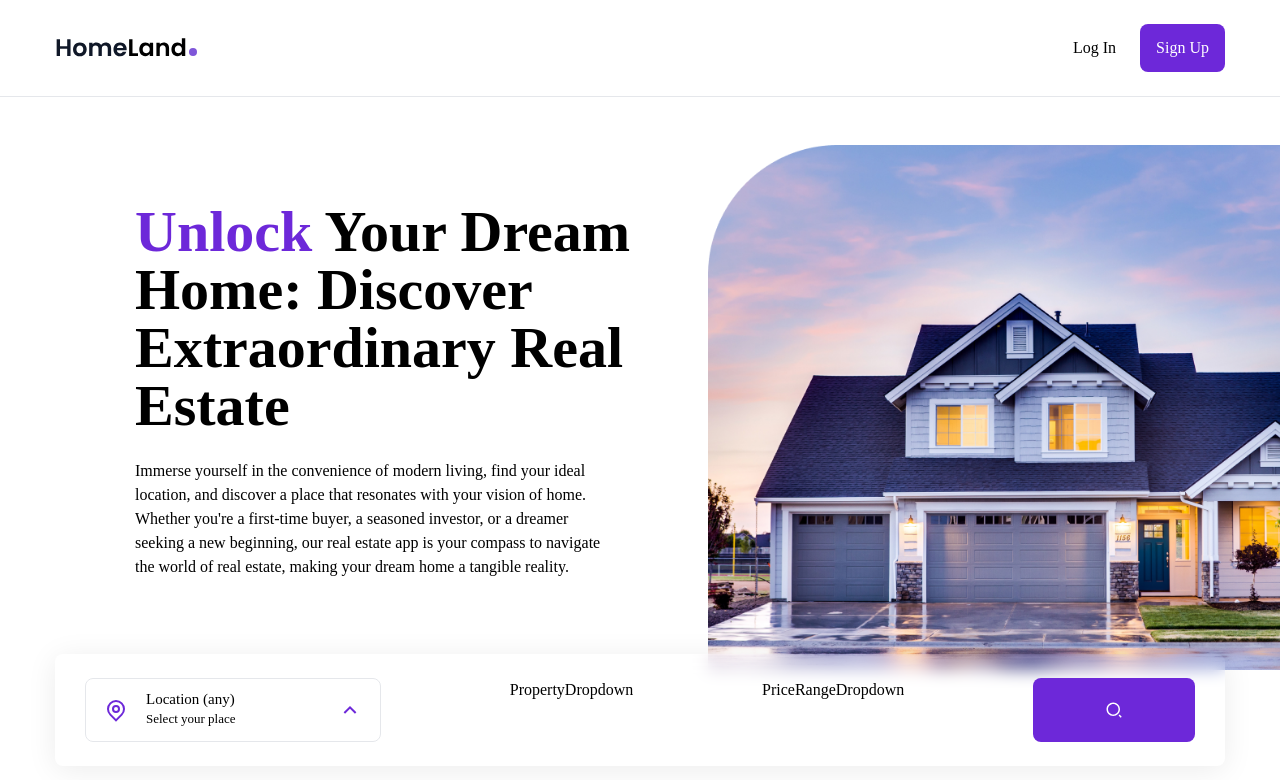
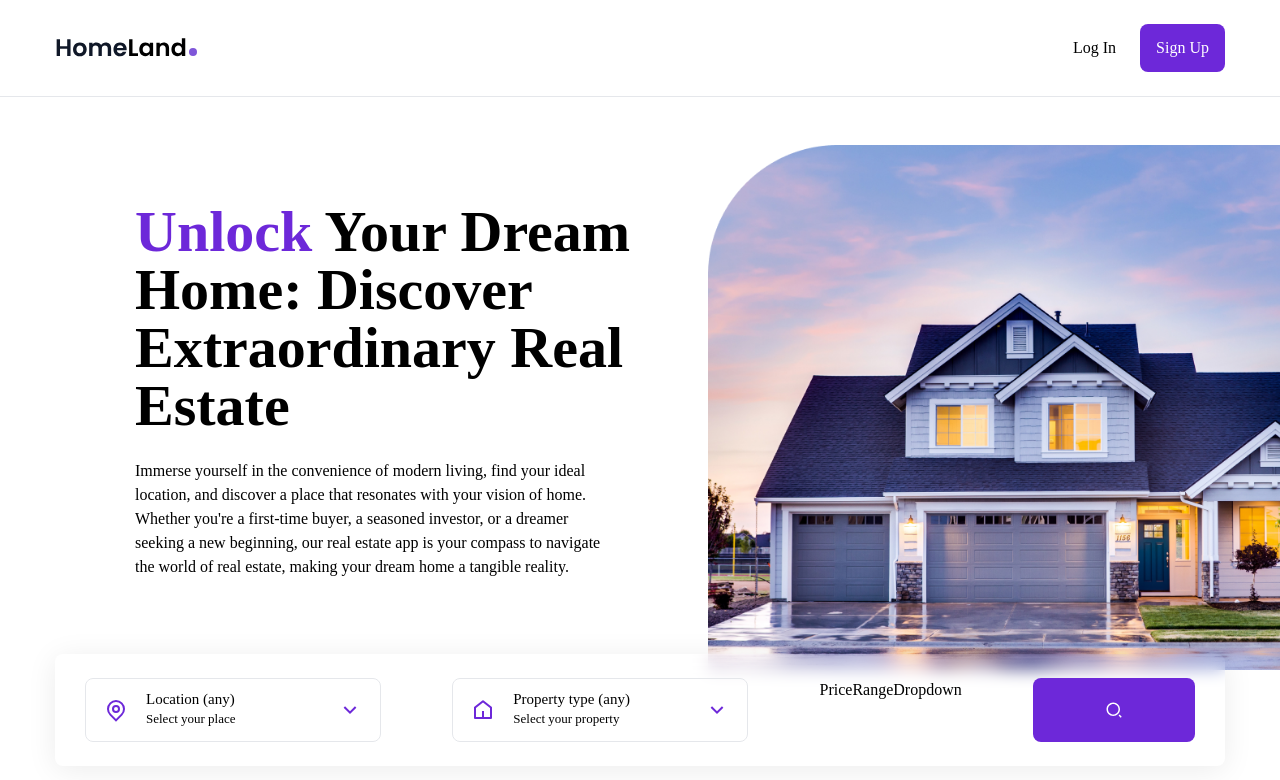
Before and after one commit to kema-ray/Real-Estate, a React (Create React App) app: page / in a window 1280 px wide. Shown: the top 780 px of the page. Built offline with nearby package versions, Linux system fonts and the light colour scheme.

Commit message:
add an onClick functionality to the property dropdown

```diff
--- a/src/components/CityDropdown.js
+++ b/src/components/CityDropdown.js
@@ -23,9 +23,9 @@ const CityDropdown = () => {
           <div className='text-[13px]'>Select your place</div>
         </div>
         {isOpen ? (
+            <RiArrowUpSLine className='dropdown-icon-secondary' />
+          ) : (
             <RiArrowDownSLine className='dropdown-icon-secondary' />
-          ) : (
-            <RiArrowUpSLine className='dropdown-icon-secondary' />
           )}
       </Menu.Button>
       <Menu.Items className='dropdown-menu'>
--- a/src/components/HouseContext.js
+++ b/src/components/HouseContext.js
@@ -26,6 +26,20 @@ const HouseContextProvider = ({ children }) => {
         setCities(uniqueCities);
     }, []);
 
+
+    // return all properties
+    useEffect(() => {
+        const allProperties = houses.map((house) => {
+            return house.type;
+        });
+        // remove duplicates
+        const uniqueProperties = ['Location (any)', ...
+        new Set(allProperties)];
+
+        // set properties state
+        setProperties(uniqueProperties);
+    }, []);
+
     return (
         <HouseContext.Provider value={{
             city,
--- a/src/components/PropertyDropdown.js
+++ b/src/components/PropertyDropdown.js
@@ -1,9 +1,49 @@
-import React from 'react'
+import React, { useContext, useState } from 'react'
+
+import { RiHome5Line, RiArrowDownSLine, RiArrowUpSLine } from 'react-icons/ri'
+import { Menu } from '@headlessui/react';
+import { HouseContext } from './HouseContext';
 
 const PropertyDropdown = () => {
+  const { property, setProperty, properties} = useContext(HouseContext);
+
+  console.log(properties);
+
+  const [isOpen, setIsOpen] = useState(false);
+
+  // console.log(city);
   return (
-    <div>PropertyDropdown</div>
+    <Menu as='div' className='dropdown relative'>
+      <Menu.Button
+      onClick={() => setIsOpen(!isOpen)}
+      className='dropdown-btn w-full text-left'>
+        <RiHome5Line className='dropdown-icon-primary' />
+        <div>
+          <div className='text-[15px] font-medium leading-tight'>{property}</div>
+          <div className='text-[13px]'>Select your property</div>
+        </div>
+        {isOpen ? (
+            <RiArrowUpSLine className='dropdown-icon-secondary' />
+          ) : (
+            <RiArrowDownSLine className='dropdown-icon-secondary' />
+          )}
+      </Menu.Button>
+      <Menu.Items className='dropdown-menu'>
+        {properties.map((property, index) => {
+          return (
+            <Menu.Item
+            onClick={() => setProperty(property)}
+            className='cursor-pointer hover:text-violet-700 transition'
+            as='li'
+            key={index}
+            >
+              {property}
+            </Menu.Item>
+          );
+        })}
+      </Menu.Items>
+    </Menu>
   )
 }
 
-export default PropertyDropdown
+export default PropertyDropdown;
```
